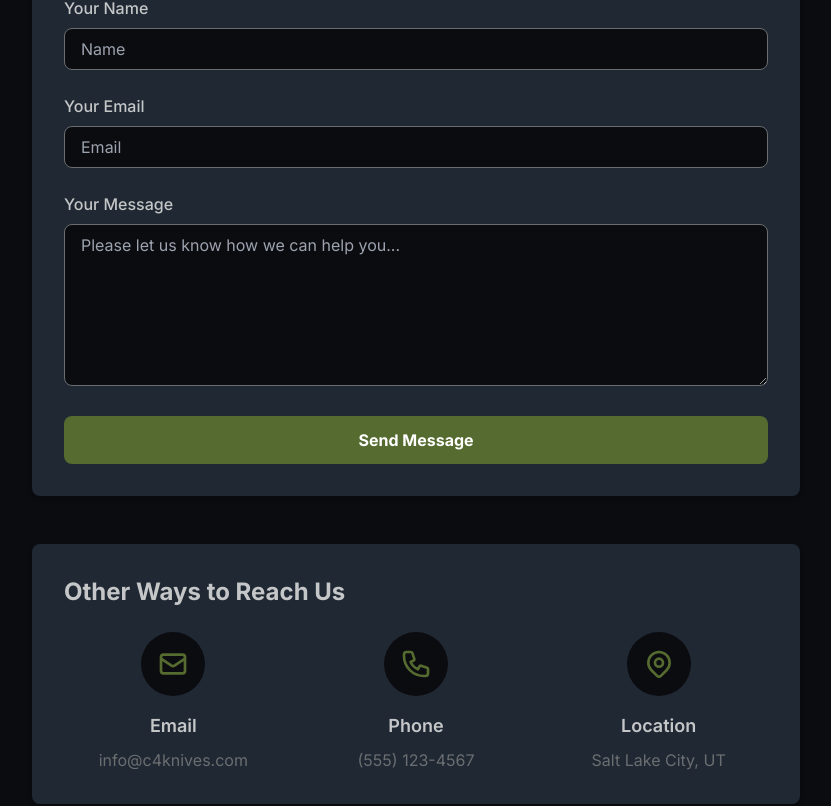
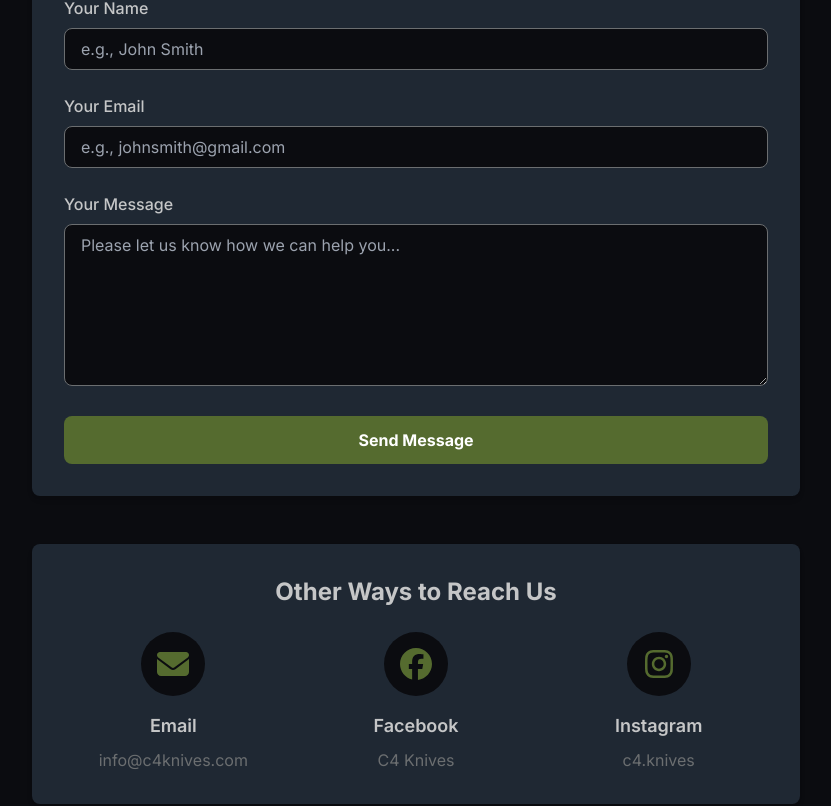
Before and after one commit to caleb-cargill/C4Knives, a React (Create React App) app in the folder client/: page /contact in a window 1280 px wide. Shown: the part 256-1062 px from the top of the page, without its empty margins (224-1055 px from the left). Built offline with nearby package versions, Linux system fonts and the light colour scheme; no server answers.

Commit message:
Update contact information and contact page

```diff
--- a/client/src/components/Footer.js
+++ b/client/src/components/Footer.js
@@ -1,7 +1,7 @@
 import React, { useState, useEffect } from 'react';
 import { Link } from 'react-router-dom';
 import { FontAwesomeIcon } from '@fortawesome/react-fontawesome';
-import { faEnvelope, faPhone, faMapMarkerAlt } from '@fortawesome/free-solid-svg-icons';
+import { faEnvelope, faMapMarkerAlt } from '@fortawesome/free-solid-svg-icons';
 import { faFacebook, faInstagram, faYoutube } from '@fortawesome/free-brands-svg-icons';
 import { metadataService } from '../utils/api';
 
@@ -70,10 +70,6 @@ const Footer = () => {
                   {metadata?.email || 'info@c4knives.com'}
                 </li>
                 <li className="text-muted">
-                  <FontAwesomeIcon icon={faPhone} className="mr-2" />
-                  {metadata?.phone || '(555) 123-4567'}
-                </li>
-                <li className="text-muted">
                   <FontAwesomeIcon icon={faMapMarkerAlt} className="mr-2" />
                   {metadata?.address || 'Salt Lake City, UT'}
                 </li>
--- a/client/src/pages/ContactPage.js
+++ b/client/src/pages/ContactPage.js
@@ -3,6 +3,9 @@ import { motion } from 'framer-motion';
 import { contactService } from '../utils/api';
 import { useLocation } from 'react-router-dom';
 import { metadataService } from '../utils/api';
+import { FontAwesomeIcon } from '@fortawesome/react-fontawesome';
+import { faEnvelope } from '@fortawesome/free-solid-svg-icons';
+import { faFacebook, faInstagram } from '@fortawesome/free-brands-svg-icons';
 
 const ContactPage = () => {
   const location = useLocation();
@@ -158,7 +161,7 @@ const ContactPage = () => {
                   className={`w-full px-4 py-2 border rounded-lg bg-background focus:outline-none focus:ring-2 focus:ring-primary text-text ${
                     errors.name ? 'border-danger' : 'border-muted'
                   }`}
-                  placeholder="Name"
+                  placeholder="e.g., John Smith"
                 />
                 {errors.name && (
                   <p className="text-danger text-sm mt-1">{errors.name}</p>
@@ -178,7 +181,7 @@ const ContactPage = () => {
                   className={`w-full px-4 py-2 border rounded-lg bg-background focus:outline-none focus:ring-2 focus:ring-primary text-text ${
                     errors.email ? 'border-danger' : 'border-muted'
                   }`}
-                  placeholder="Email"
+                  placeholder="e.g., johnsmith@gmail.com"
                 />
                 {errors.email && (
                   <p className="text-danger text-sm mt-1">{errors.email}</p>
@@ -220,39 +223,30 @@ const ContactPage = () => {
           </div>
         )}
 
-        <div className="mt-12 bg-secondary rounded-lg shadow-md p-8">
+        <div className="mt-12 bg-secondary rounded-lg shadow-md p-8 text-center">
           <h2 className="text-2xl font-bold mb-6 text-text">Other Ways to Reach Us</h2>
 
           <div className="grid md:grid-cols-3 gap-6">
             <div className="text-center">
               <div className="bg-background rounded-full h-16 w-16 flex items-center justify-center mx-auto mb-4">
-                <svg className="h-8 w-8 text-highlight" xmlns="http://www.w3.org/2000/svg" fill="none" viewBox="0 0 24 24" stroke="currentColor">
-                  <path strokeLinecap="round" strokeLinejoin="round" strokeWidth={2} d="M3 8l7.89 5.26a2 2 0 002.22 0L21 8M5 19h14a2 2 0 002-2V7a2 2 0 00-2-2H5a2 2 0 00-2 2v10a2 2 0 002 2z" />
-                </svg>
+                <FontAwesomeIcon icon={faEnvelope} className="h-8 w-8 text-highlight" />
               </div>
               <h3 className="text-lg font-semibold mb-2 text-text">Email</h3>
               <p className="text-muted">{metadata?.email || 'info@c4knives.com'}</p>
             </div>
-
             <div className="text-center">
               <div className="bg-background rounded-full h-16 w-16 flex items-center justify-center mx-auto mb-4">
-                <svg className="h-8 w-8 text-highlight" xmlns="http://www.w3.org/2000/svg" fill="none" viewBox="0 0 24 24" stroke="currentColor">
-                  <path strokeLinecap="round" strokeLinejoin="round" strokeWidth={2} d="M3 5a2 2 0 012-2h3.28a1 1 0 01.948.684l1.498 4.493a1 1 0 01-.502 1.21l-2.257 1.13a11.042 11.042 0 005.516 5.516l1.13-2.257a1 1 0 011.21-.502l4.493 1.498a1 1 0 01.684.949V19a2 2 0 01-2 2h-1C9.716 21 3 14.284 3 6V5z" />
-                </svg>
+                <FontAwesomeIcon icon={faFacebook} className="h-8 w-8 text-highlight" />
               </div>
-              <h3 className="text-lg font-semibold mb-2 text-text">Phone</h3>
-              <p className="text-muted">{metadata?.phone || '(555) 123-4567'}</p>
+              <h3 className="text-lg font-semibold mb-2 text-text">Facebook</h3>
+              <a href={metadata?.facebook} target='_blank' className="text-muted hover:text-highlight transition-colors">C4 Knives</a>
             </div>
-
             <div className="text-center">
               <div className="bg-background rounded-full h-16 w-16 flex items-center justify-center mx-auto mb-4">
-                <svg className="h-8 w-8 text-highlight" xmlns="http://www.w3.org/2000/svg" fill="none" viewBox="0 0 24 24" stroke="currentColor">
-                  <path strokeLinecap="round" strokeLinejoin="round" strokeWidth={2} d="M17.657 16.657L13.414 20.9a1.998 1.998 0 01-2.827 0l-4.244-4.243a8 8 0 1111.314 0z" />
-                  <path strokeLinecap="round" strokeLinejoin="round" strokeWidth={2} d="M15 11a3 3 0 11-6 0 3 3 0 016 0z" />
-                </svg>
+                <FontAwesomeIcon icon={faInstagram} className="h-8 w-8 text-highlight" />
               </div>
-              <h3 className="text-lg font-semibold mb-2 text-text">Location</h3>
-              <p className="text-muted">{metadata?.address || 'Salt Lake City, UT'}</p>
+              <h3 className="text-lg font-semibold mb-2 text-text">Instagram</h3>
+              <a href={metadata?.instagram} target='_blank' className="text-muted hover:text-highlight transition-colors">c4.knives</a>
             </div>
           </div>
         </div>
--- a/client/src/pages/HomePage.js
+++ b/client/src/pages/HomePage.js
@@ -163,12 +163,12 @@ const HomePage = () => {
             <h2 className="text-3xl font-bold mb-8 text-text">Our Legacy</h2>
             <div className="grid grid-cols-1 md:grid-cols-3 gap-8">
               <div>
+                <p className="text-5xl font-bold text-primary mb-4">{totalKnives}+</p>
+                <p className="text-xl text-muted">Unique Designs Created</p>
+              </div>
+              <div>
                 <p className="text-5xl font-bold text-primary mb-4">{knifeCounter}+</p>
                 <p className="text-xl text-muted">Total Knives Crafted</p>
-              </div>
-              <div>
-                <p className="text-5xl font-bold text-primary mb-4">{totalKnives}+</p>
-                <p className="text-xl text-muted">Unique Designs Created</p>
               </div>
               <div>
                 <p className="text-5xl font-bold text-primary mb-4">{availableKnives}</p>
```
